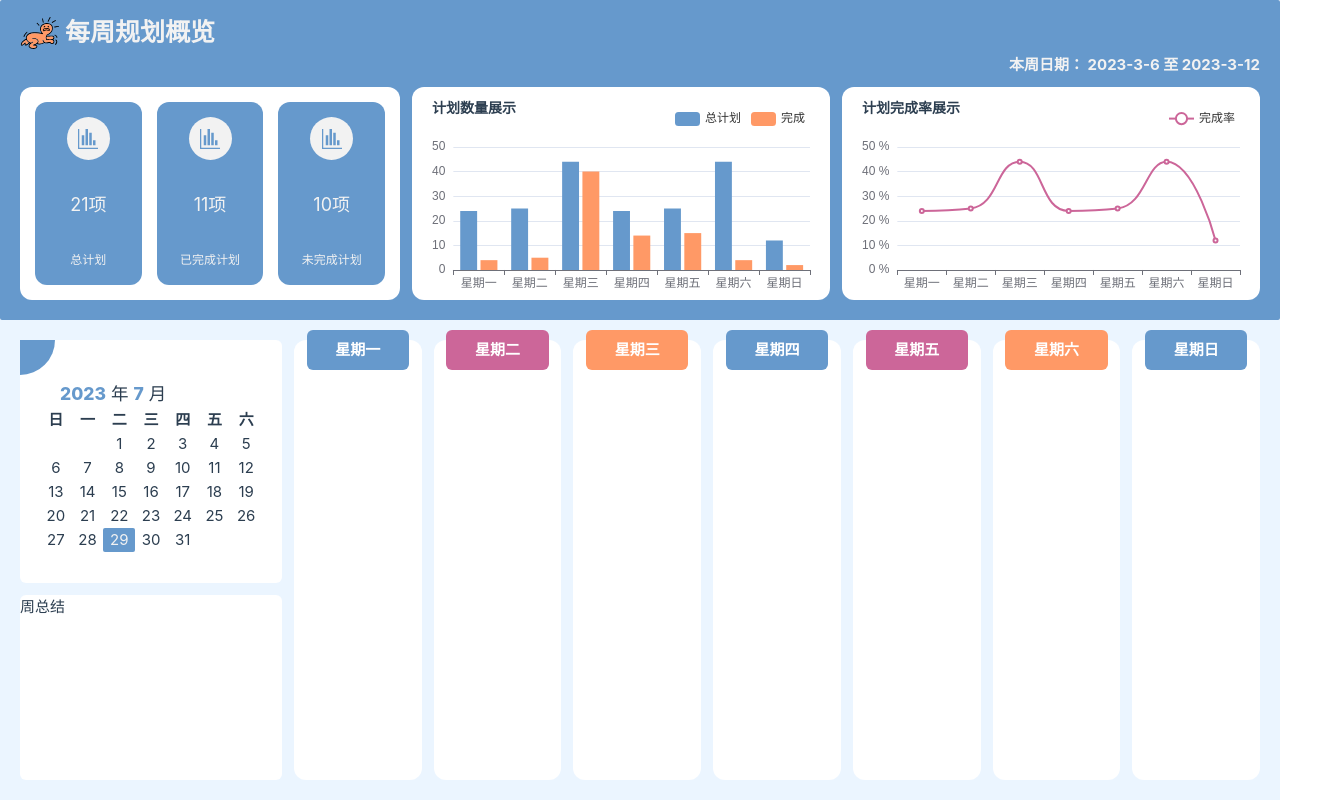
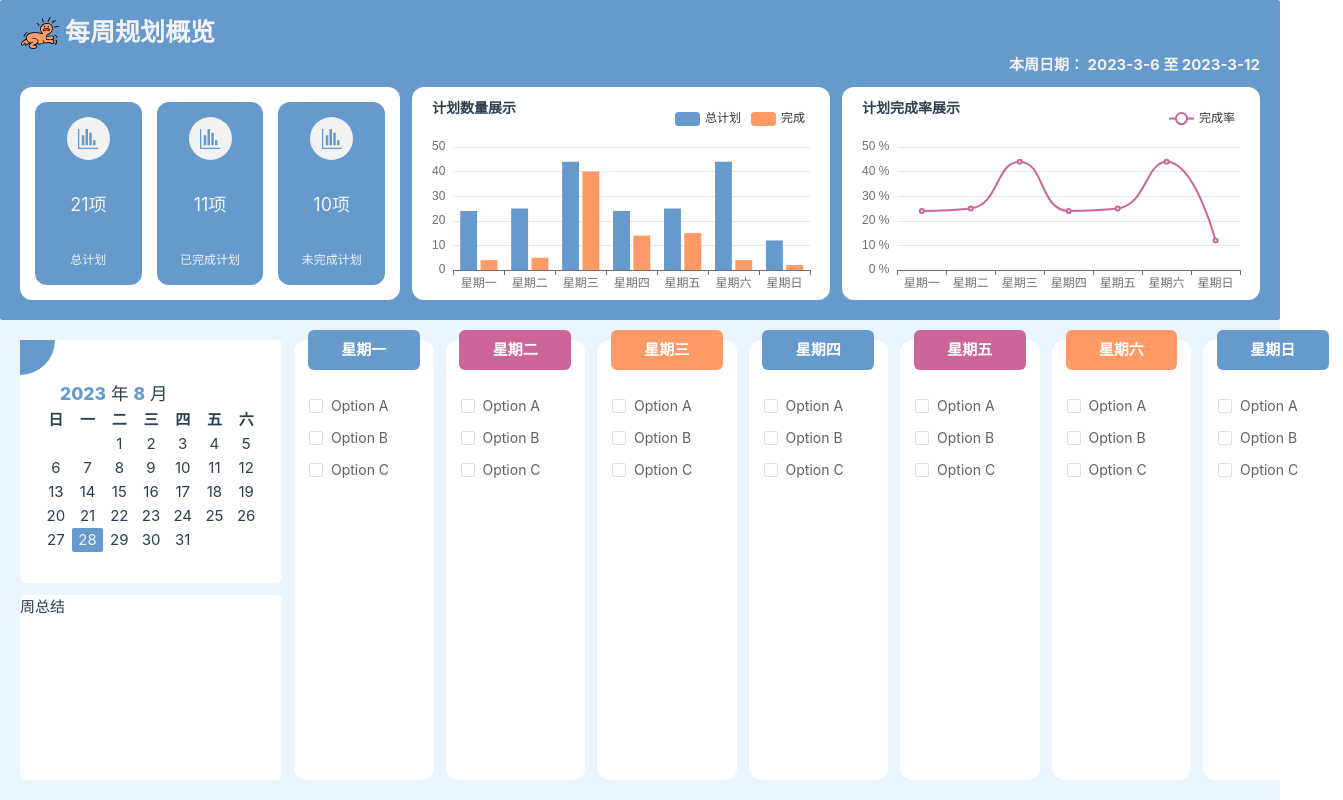
Before and after one commit to LuGuanzong/selection_web, a Vue app: page /plan in a window 1280 px wide. Shown: the whole page, 1343 px wide, since content can reach past the window. Built offline with nearby package versions, Linux system fonts and the light colour scheme.

Commit message:
完成了任务的样式

```diff
--- a/src/views/plan/detail/calendar.vue
+++ b/src/views/plan/detail/calendar.vue
@@ -29,20 +29,17 @@ const datesWithPlaceholders = placeholdersStart.concat(dates).concat(placeholder
 // 初始化星期数组
 const weekDays = ['日', '一', '二', '三', '四', '五', '六']
 
-// 获取当前年月
-// const nowArray = now.toArray()
-
 // 获取当天是一个月内的第几天
 const dayInDate = now.get('date')
-const dayInDateCount = dayInDate + placeholdersStart.length
+const dayInDateCount = (dayInDate - 1) + placeholdersStart.length
 // 获取年月
-const dayInYear = now.get('year')
-const dayInMonth = now.get('month')
+const year = now.get('year')
+const month = now.get('month') + 1
 </script>
 
 <template>
   <h3 style="margin: 0 20px;">
-    <span class="year-date">{{ dayInYear }}</span> 年 <span class="year-date">{{ dayInMonth }}</span> 月
+    <span class="year-date">{{ year }}</span> 年 <span class="year-date">{{ month }}</span> 月
   </h3>
   <div class="days">
     <h4 class="day" v-for="(item, index) in weekDays" :key="index" >{{ item }}</h4>
--- a/src/views/plan/detail/day.vue
+++ b/src/views/plan/detail/day.vue
@@ -1,20 +1,40 @@
 <script setup lang="ts">
 defineOptions({ name: 'detailDay' })
+
+import {watchEffect} from "vue";
 
 export interface Props {
   color?: string
   label?: string
+  checkList: string[]  // 具体的任务框状态
 }
-withDefaults(defineProps<Props>(), {
+const props = withDefaults(defineProps<Props>(), {
   color: '6699CC',
-  label: ''
+  label: '',
+  checkList: () => []
 })
+
+const emit = defineEmits(['update:checkList'])
+
+// 双向绑定checkList
+let myChangeCheck: string[] = []
+watchEffect(() => {
+  myChangeCheck = props.checkList
+})
+const changeCheck = (val: string[]) => {
+  emit('update:checkList', val)
+}
 
 </script>
 
 <template>
   <div class="day-content">
     <div :style="{'background': color}" class="day-name">{{ label }}</div>
+    <el-checkbox-group v-model="myChangeCheck" @change="changeCheck">
+      <el-checkbox label="Option A" />
+      <el-checkbox label="Option B" />
+      <el-checkbox label="Option C" />
+    </el-checkbox-group>
   </div>
 </template>
 
@@ -25,6 +45,7 @@ withDefaults(defineProps<Props>(), {
   flex: 1 1 auto;
   border-radius: 12px;
   position: relative;
+  padding: 50px 15px 5px 15px;
 
   .day-name {
     position: absolute;
--- a/src/views/plan/detail/index.vue
+++ b/src/views/plan/detail/index.vue
@@ -1,6 +1,7 @@
 <script setup lang="ts">
 import Day from "@/views/plan/detail/day.vue";
 import Calendar from "@/views/plan/detail/calendar.vue";
+import {ref} from "vue";
 
 defineOptions({ name: 'planDetail' })
 
@@ -13,6 +14,8 @@ const dayNames = [
   { color: '#FF9966', label: '星期六' },
   { color: '#6699CC', label: '星期日' },
 ]
+
+const dayCheckList = ref([])
 
 
 </script>
@@ -30,7 +33,13 @@ const dayNames = [
     </div>
 
     <div class="days">
-      <day v-for="(item, index) in dayNames" :key="index" :color="item.color" :label="item.label" />
+      <day
+          v-for="(item, index) in dayNames"
+          :key="index"
+          :color="item.color"
+          :label="item.label"
+          v-model:check-list="dayCheckList"
+      />
     </div>
   </div>
 </template>
```
